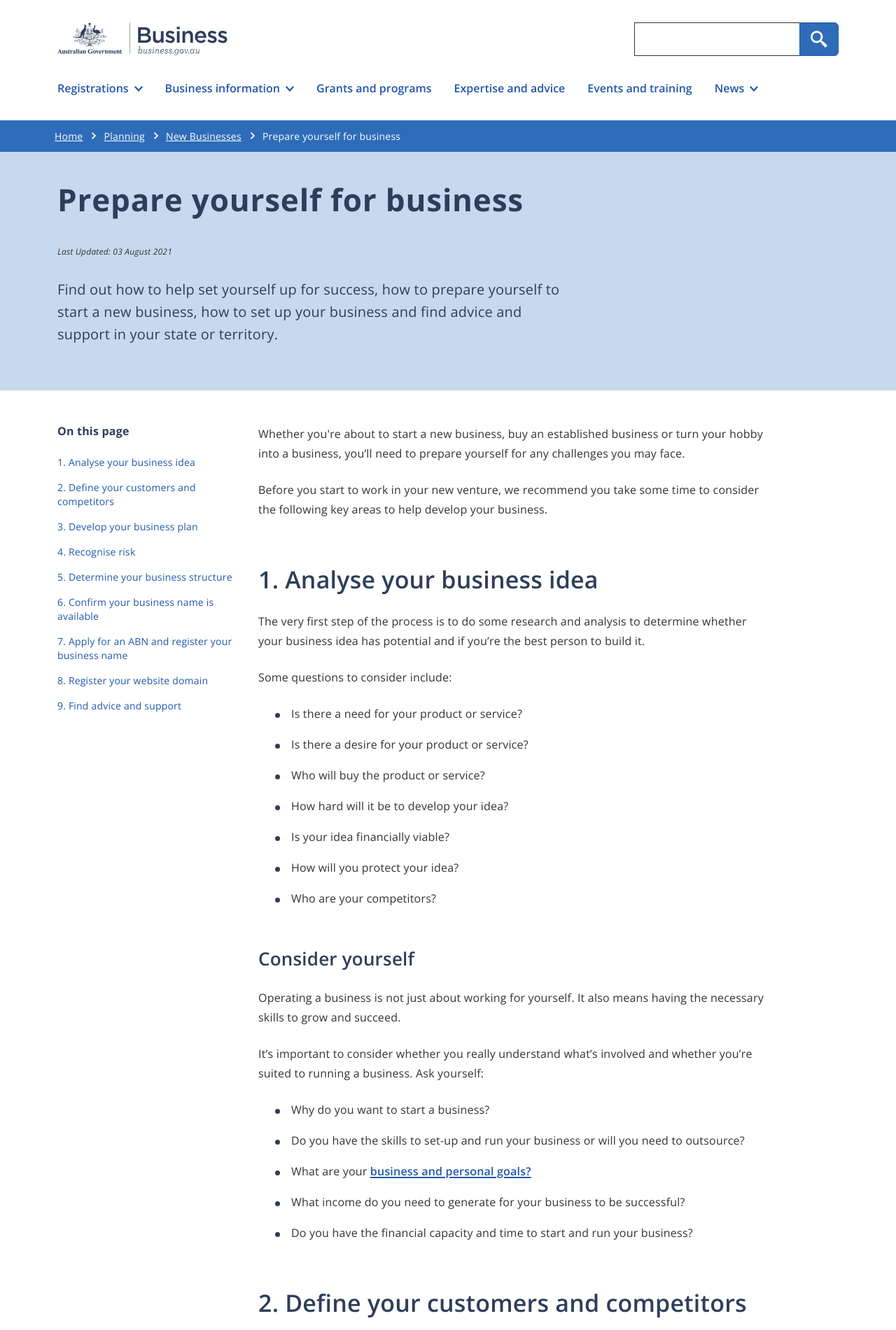
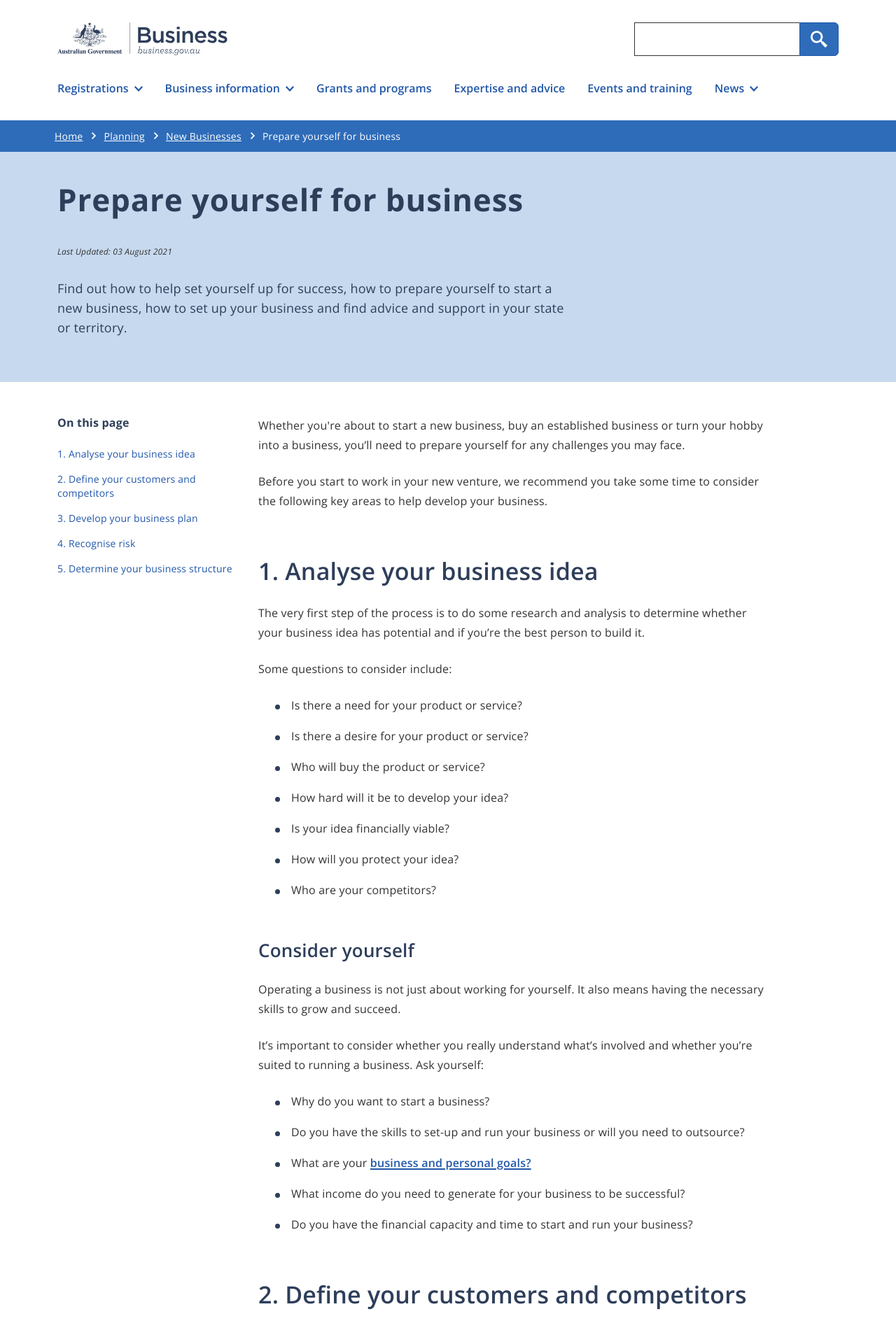
Before and after one commit to AUSGov/bga-refresh, a Jekyll site: the page built from information-page.html, in a window 1280 px wide. Shown: the top 1901 px of the page at 70% size. Built offline with Jekyll 4.4.1, drawn with Linux system fonts in a browser that asks for light colours; some of the changed text lies outside the part shown.

Commit message:
Reponsive tweaks.

```diff
--- a/_sass/_banners.scss
+++ b/_sass/_banners.scss
@@ -164,9 +164,10 @@
         p.lead {
             color: $blue-black-dark;
             font-weight: 400;
-            line-height: 32px;
+            font-size: 18px;
             margin: 0;
             padding: 0;
+
         }
     }
 
--- a/information-page.html
+++ b/information-page.html
@@ -14,7 +14,7 @@
     <div class="container">
         <div id="topic-banner">
             <div class="row">
-                <div class="col-8 banner-container">
+                <div class="col-12 col-lg-8 banner-container">
                     <div class="banner-content">
                         <h1>Prepare yourself for business</h1>
 
@@ -36,7 +36,7 @@
 
     <div class="row">
 
-        <div class="col-3">
+        <div class="col-12 col-sm-3">
             <div class="side-menu">
                 <h5>On this page</h5>
                 <ul>
@@ -45,23 +45,21 @@
                     <li><a href="#develop-your-business-plan" class="">3. Develop your business plan</a></li>
                     <li><a href="#recognise-risk" class="">4. Recognise risk</a></li>
                     <li><a href="#determine-your-business-structure" class="">5. Determine your business structure</a></li>
-                    <li><a href="#confirm-your-business-name-is-available" class="">6. Confirm your business name is available</a></li>
-                    <li><a href="#apply-for-an-abn-and-register-your-business-name" class="">7. Apply for an ABN and register your business name</a></li>
-                    <li><a href="#register-your-website-domain" class="">8. Register your website domain</a></li>
-                    <li><a href="#find-advice-and-support" class="">9. Find advice and support</a></li>
+
                 </ul>
             </div>
         </div>
 
 
 
-        <div class="col-8">
+        <div class="col-12 col-sm-9 col-lg-8">
             <p>Whether you're about to start a new business, buy an established business or turn your hobby into a business, you’ll need to prepare yourself for any challenges you may face.</p>
 
             <p>Before you start to work in your new venture, we recommend you take some time to consider the following key areas to help develop your business.</p>
 
 
-            <h2>1. Analyse your business idea</h2>
+            <!-- Step 1 -->
+            <h2 id="analyse-your-business-idea">1. Analyse your business idea</h2>
 
             <p>The very first step of the process is to do some research and analysis to determine whether your business idea has potential and if you&rsquo;re the best person to build it.</p>
 
@@ -91,7 +89,9 @@
                 <li>Do you have the financial capacity and time to start and run your business?</li>
             </ul>
 
-            <h2>2. Define your customers and competitors</h2>
+
+            <!-- Step 2 -->
+            <h2 id="define-your-customers-and-competitors">2. Define your customers and competitors</h2>
 
             <p>Conduct <a href="">market research</a> to help you understand your customers, your competition and your market. Research your customer&rsquo;s habits, needs and where they&rsquo;re located. <a href="">Analyse who your competitors are, where they&rsquo;re located and what they do better than you.</a></p>
 
@@ -126,11 +126,8 @@
             </div>
 
 
-
-
-            <h2>
-                3. Develop your business plan
-            </h2>
+            <!-- Step 3 -->
+            <h2 id="develop-your-business-plan">3. Develop your business plan</h2>
             <p>An essential part of starting your business is developing your business plan. This will include the operational, financial and marketing aspects of your business.
             </p>
             <p>A business plan is important if you are looking for a loan, applying for a business grant or pitching to investors. Lenders and investors want to see the true potential of your business idea. The plan can also help you identify your goals&nbsp;and develop strategies for achieving them.
@@ -140,9 +137,9 @@
             <p>
                 Remember a business plan is a living document. You should review it regularly to remind yourself of your goals and modify it when plans change.
             </p>
-            <h2>
-                4. Recognise risk
-            </h2>
+
+            <!-- Step 4 -->
+            <h2 id="recognise-risk">4. Recognise risk</h2>
             <p>
                 While setting up your business can be an exciting time you should also think about how you can protect your future business in times of crisis or change. Create an
                 <a href="">
@@ -167,9 +164,10 @@
                     during technological disruption
                 </li>
             </ul>
-            <h2>
-                5. Determine your business structure
-            </h2>
+
+
+            <!-- Step 5 -->
+            <h2 id="determine-your-business-structure">5. Determine your business structure</h2>
             <p>
                 Now that you have a more of an understanding of your business, your product and your customers, you need to register your business and decide on your business structure.
             </p>
@@ -218,7 +216,7 @@
 
             </div>
 
-            <div class="call-out orange">
+             <!--<div class="call-out orange">
 
                 <h3>Not sure if you're ready?</h3>
 
@@ -226,7 +224,7 @@
 
             </div>
 
-            <!--<div class="call-out purple">
+            <div class="call-out purple">
 
                 <h3>Not sure if you're ready?</h3>
 
```
Also changed, not shown: js/prototype.js (+8 -1 lines).
